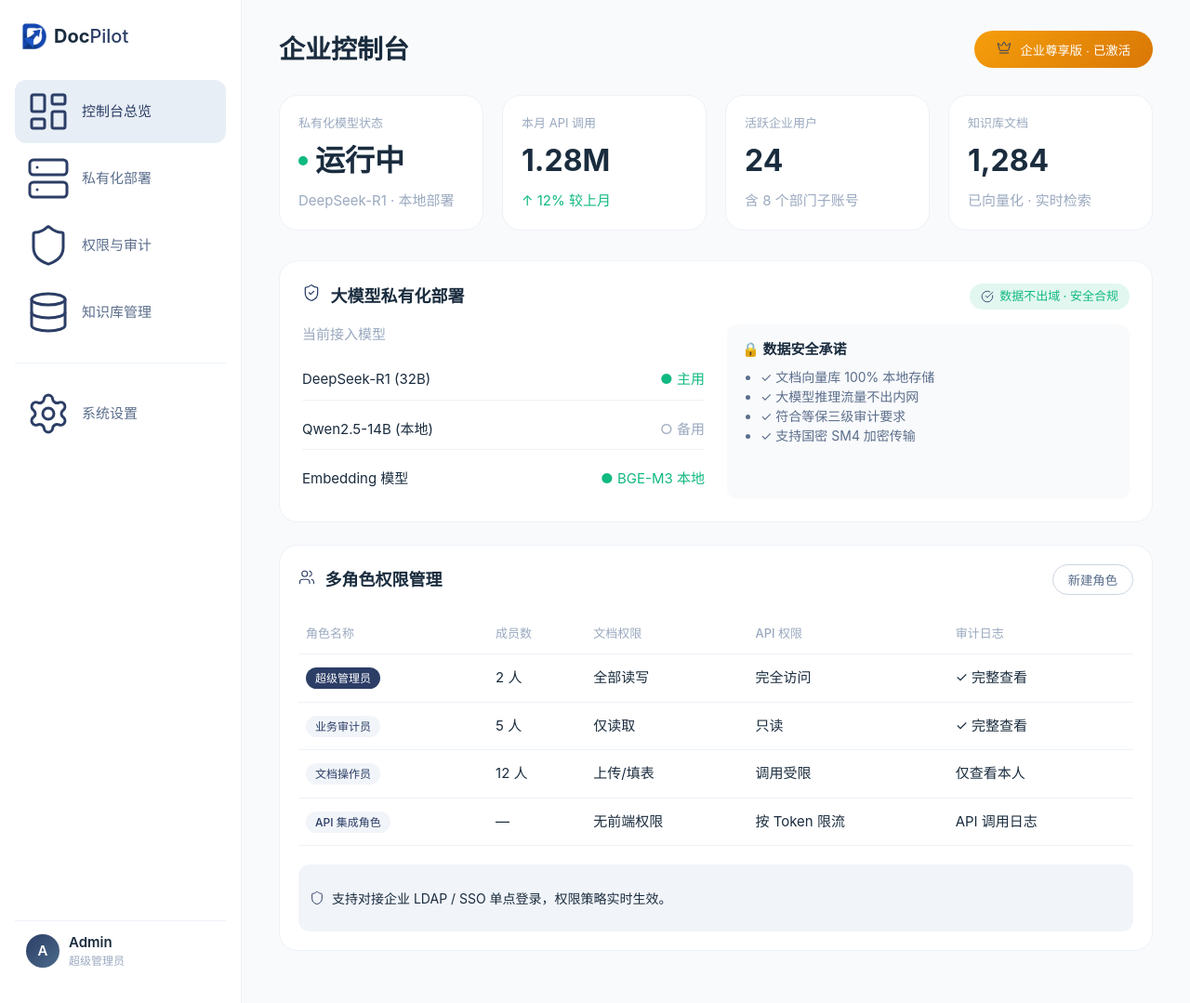
After one commit to hanHU196/DIOS, a Flask app: page /enterprise in a window 1280 px wide. The commit adds this page. Shown: the whole page at 93% size. Run offline with Flask 3, Linux system fonts and the light colour scheme.

Commit message:
修复logo，进度条

```diff
--- a/app.py
+++ b/app.py
@@ -1348,6 +1348,10 @@ def get_text_stats(text):
         'reading_time': reading_time
     }
 
+@app.route('/enterprise')
+def enterprise():
+    return render_template('enterprise.html')
+
 
 
 if __name__ == '__main__':
--- /dev/null
+++ b/templates/enterprise.html
@@ -0,0 +1,312 @@
+<!DOCTYPE html>
+<html lang="zh-CN">
+<head>
+    <meta charset="UTF-8">
+    <meta name="viewport" content="width=device-width, initial-scale=1.0">
+    <title>DocPilot · 企业控制台</title>
+    <!-- 直接复用你现有的设计系统，风格完全统一 -->
+    <link rel="stylesheet" href="/static/css/common.css">
+    <script src="https://unpkg.com/lucide@latest"></script>
+    <style>
+        /* 企业控制台专属布局（侧边栏 + 主内容） */
+        .console-wrapper {
+            display: flex;
+            min-height: 100vh;
+            background-color: var(--bg-subtle);
+        }
+
+        /* 侧边栏——完全使用你的 design tokens */
+        .console-sidebar {
+            width: 260px;
+            background: var(--surface-card);
+            border-right: 1px solid var(--border-light);
+            padding: 24px 16px;
+            display: flex;
+            flex-direction: column;
+        }
+
+        .sidebar-logo {
+            display: flex;
+            align-items: center;
+            gap: 8px;
+            margin-bottom: 32px;
+            padding-left: 8px;
+        }
+        .sidebar-logo img { height: 28px; }
+        .sidebar-logo span { font-weight: 700; font-size: 20px; color: var(--text-primary); }
+        .sidebar-logo span span { color: var(--accent-solid); font-weight: 500; }
+
+        .nav-menu {
+            flex: 1;
+            display: flex;
+            flex-direction: column;
+            gap: 4px;
+        }
+        .nav-item {
+            display: flex;
+            align-items: center;
+            gap: 12px;
+            padding: 10px 12px;
+            border-radius: var(--radius-md);
+            color: var(--text-secondary);
+            font-weight: 480;
+            transition: var(--transition);
+            cursor: default;
+        }
+        .nav-item i { width: 20px; height: 20px; stroke: currentColor; }
+        .nav-item:hover { background: var(--accent-soft); color: var(--text-primary); }
+        .nav-item.active { background: var(--accent-light); color: var(--accent-solid); }
+        .nav-divider { height: 1px; background: var(--border-light); margin: 16px 0; }
+
+        .user-info {
+            display: flex;
+            align-items: center;
+            gap: 10px;
+            padding: 12px;
+            border-top: 1px solid var(--border-light);
+            margin-top: auto;
+        }
+        .user-avatar {
+            width: 36px; height: 36px; border-radius: 50%;
+            background: linear-gradient(135deg, var(--gradient-start), var(--gradient-end));
+            display: flex; align-items: center; justify-content: center;
+            color: white; font-weight: 600;
+        }
+
+        /* 主内容区 */
+        .console-main {
+            flex: 1;
+            padding: 32px 40px;
+            overflow-y: auto;
+        }
+        .page-header {
+            display: flex;
+            justify-content: space-between;
+            align-items: center;
+            margin-bottom: 28px;
+        }
+        .page-title { font-size: 28px; font-weight: 600; color: var(--text-primary); }
+
+        /* 卡片样式——沿用你 workspace 的卡片设计 */
+        .stats-grid {
+            display: grid;
+            grid-template-columns: repeat(4, 1fr);
+            gap: 20px;
+            margin-bottom: 32px;
+        }
+        .stat-card {
+            background: var(--surface-card);
+            border: 1px solid var(--border-light);
+            border-radius: var(--radius-xl);
+            padding: 20px;
+            transition: var(--transition);
+        }
+        .stat-card:hover { box-shadow: var(--shadow-md); }
+        .stat-label { color: var(--text-placeholder); font-size: 13px; margin-bottom: 6px; }
+        .stat-value { font-size: 32px; font-weight: 700; color: var(--text-primary); }
+
+        .deploy-card {
+            background: var(--surface-card);
+            border: 1px solid var(--border-light);
+            border-radius: var(--radius-xl);
+            padding: 24px;
+            margin-bottom: 24px;
+        }
+        .deploy-header {
+            display: flex;
+            justify-content: space-between;
+            align-items: center;
+            margin-bottom: 16px;
+        }
+        .deploy-title { font-size: 18px; font-weight: 600; }
+        .badge-success {
+            background: rgba(16, 185, 129, 0.12);
+            color: var(--success);
+            padding: 4px 12px;
+            border-radius: 30px;
+            font-size: 13px;
+            font-weight: 500;
+            display: flex;
+            align-items: center;
+            gap: 6px;
+        }
+
+        .permission-table {
+            width: 100%;
+            border-collapse: collapse;
+        }
+        .permission-table th {
+            text-align: left; padding: 12px 8px; color: var(--text-placeholder);
+            font-weight: 500; font-size: 13px; border-bottom: 1px solid var(--border-light);
+        }
+        .permission-table td {
+            padding: 14px 8px; border-bottom: 1px solid var(--border-light);
+            color: var(--text-primary);
+        }
+        .role-badge {
+            background: var(--accent-soft);
+            color: var(--accent-solid);
+            padding: 4px 10px; border-radius: 30px; font-size: 12px; font-weight: 500;
+        }
+
+        /* 复用你的按钮样式，完全一致 */
+        .btn-premium {
+            background: linear-gradient(135deg, #F59E0B, #D97706);
+            border: none; padding: 10px 24px; border-radius: 40px; cursor: pointer;
+            color: white; font-weight: 500; transition: var(--transition);
+        }
+        .btn-premium:hover { transform: translateY(-2px); box-shadow: var(--shadow-md); }
+    </style>
+</head>
+<body class="console-wrapper">
+    <!-- 侧边栏 -->
+    <div class="console-sidebar">
+        <div class="sidebar-logo">
+            <img src="/static/logo.png" alt="DocPilot Logo">
+            <span>Doc<span>Pilot</span></span>
+        </div>
+        <div class="nav-menu">
+            <div class="nav-item active">
+                <i data-lucide="layout-dashboard"></i> 控制台总览
+            </div>
+            <div class="nav-item">
+                <i data-lucide="server"></i> 私有化部署
+            </div>
+            <div class="nav-item">
+                <i data-lucide="shield"></i> 权限与审计
+            </div>
+            <div class="nav-item">
+                <i data-lucide="database"></i> 知识库管理
+            </div>
+            <div class="nav-divider"></div>
+            <div class="nav-item">
+                <i data-lucide="settings"></i> 系统设置
+            </div>
+        </div>
+        <div class="user-info">
+            <div class="user-avatar">A</div>
+            <div>
+                <div style="font-weight: 600; color: var(--text-primary);">Admin</div>
+                <div style="font-size: 12px; color: var(--text-placeholder);">超级管理员</div>
+            </div>
+        </div>
+    </div>
+
+    <!-- 主内容区——就是你要录屏的“企业级控制台” -->
+    <div class="console-main">
+        <div class="page-header">
+            <div class="page-title">企业控制台</div>
+            <button class="btn-premium" onclick="alert('演示模式：联系销售升级企业版')">
+                <i data-lucide="crown" style="width: 16px; height: 16px; margin-right: 6px;"></i> 企业尊享版 · 已激活
+            </button>
+        </div>
+
+        <!-- 4个核心指标卡——呼应你的商业模式：私有化、API调用、用户数、模型状态 -->
+        <div class="stats-grid">
+            <div class="stat-card">
+                <div class="stat-label">私有化模型状态</div>
+                <div class="stat-value" style="display: flex; align-items: center; gap: 8px;">
+                    <span style="width: 10px; height: 10px; background: var(--success); border-radius: 50%;"></span> 运行中
+                </div>
+                <div style="margin-top: 8px; color: var(--text-placeholder);">DeepSeek-R1 · 本地部署</div>
+            </div>
+            <div class="stat-card">
+                <div class="stat-label">本月 API 调用</div>
+                <div class="stat-value">1.28M</div>
+                <div style="margin-top: 8px; color: var(--success);">↑ 12% 较上月</div>
+            </div>
+            <div class="stat-card">
+                <div class="stat-label">活跃企业用户</div>
+                <div class="stat-value">24</div>
+                <div style="margin-top: 8px; color: var(--text-placeholder);">含 8 个部门子账号</div>
+            </div>
+            <div class="stat-card">
+                <div class="stat-label">知识库文档</div>
+                <div class="stat-value">1,284</div>
+                <div style="margin-top: 8px; color: var(--text-placeholder);">已向量化 · 实时检索</div>
+            </div>
+        </div>
+
+        <!-- 核心卖点：私有化部署 + 数据不出域 -->
+        <div class="deploy-card">
+            <div class="deploy-header">
+                <div class="deploy-title">
+                    <i data-lucide="shield-check" style="width: 20px; height: 20px; margin-right: 6px; color: var(--success);"></i>
+                    大模型私有化部署
+                </div>
+                <span class="badge-success">
+                    <i data-lucide="check-circle" style="width: 14px; height: 14px;"></i> 数据不出域 · 安全合规
+                </span>
+            </div>
+            <div style="display: grid; grid-template-columns: 1fr 1fr; gap: 24px;">
+                <div>
+                    <div style="color: var(--text-placeholder); margin-bottom: 16px;">当前接入模型</div>
+                    <div style="display: flex; flex-direction: column; gap: 10px;">
+                        <div style="display: flex; justify-content: space-between; padding: 10px 0; border-bottom: 1px solid var(--border-light);">
+                            <span>DeepSeek-R1 (32B)</span> <span style="color: var(--success);">● 主用</span>
+                        </div>
+                        <div style="display: flex; justify-content: space-between; padding: 10px 0; border-bottom: 1px solid var(--border-light);">
+                            <span>Qwen2.5-14B (本地)</span> <span style="color: var(--text-placeholder);">○ 备用</span>
+                        </div>
+                        <div style="display: flex; justify-content: space-between; padding: 10px 0;">
+                            <span>Embedding 模型</span> <span style="color: var(--success);">● BGE-M3 本地</span>
+                        </div>
+                    </div>
+                </div>
+                <div style="background: var(--bg-subtle); border-radius: var(--radius-md); padding: 16px;">
+                    <div style="font-weight: 600; margin-bottom: 8px;">🔒 数据安全承诺</div>
+                    <ul style="color: var(--text-secondary); font-size: 14px; padding-left: 20px;">
+                        <li>✓ 文档向量库 100% 本地存储</li>
+                        <li>✓ 大模型推理流量不出内网</li>
+                        <li>✓ 符合等保三级审计要求</li>
+                        <li>✓ 支持国密 SM4 加密传输</li>
+                    </ul>
+                </div>
+            </div>
+        </div>
+
+        <!-- 多角色权限管理表格 -->
+        <div class="deploy-card" style="padding: 20px;">
+            <div style="display: flex; justify-content: space-between; align-items: center; margin-bottom: 20px;">
+                <div class="deploy-title">
+                    <i data-lucide="users" style="width: 18px; height: 18px; margin-right: 6px;"></i>
+                    多角色权限管理
+                </div>
+                <button class="btn-outline" style="padding: 6px 16px;">
+                    新建角色
+                </button>
+            </div>
+            <table class="permission-table">
+                <thead>
+                    <tr><th>角色名称</th><th>成员数</th><th>文档权限</th><th>API 权限</th><th>审计日志</th></tr>
+                </thead>
+                <tbody>
+                    <tr>
+                        <td><span class="role-badge" style="background: var(--accent-solid); color: white;">超级管理员</span></td>
+                        <td>2 人</td><td>全部读写</td><td>完全访问</td><td>✓ 完整查看</td>
+                    </tr>
+                    <tr>
+                        <td><span class="role-badge">业务审计员</span></td>
+                        <td>5 人</td><td>仅读取</td><td>只读</td><td>✓ 完整查看</td>
+                    </tr>
+                    <tr>
+                        <td><span class="role-badge">文档操作员</span></td>
+                        <td>12 人</td><td>上传/填表</td><td>调用受限</td><td>仅查看本人</td>
+                    </tr>
+                    <tr>
+                        <td><span class="role-badge">API 集成角色</span></td>
+                        <td>—</td><td>无前端权限</td><td>按 Token 限流</td><td>API 调用日志</td>
+                    </tr>
+                </tbody>
+            </table>
+            <div style="margin-top: 20px; padding: 12px; background: var(--accent-soft); border-radius: var(--radius-md); display: flex; align-items: center; gap: 8px;">
+                <i data-lucide="shield" style="width: 16px;"></i>
+                <span style="font-size: 14px;">支持对接企业 LDAP / SSO 单点登录，权限策略实时生效。</span>
+            </div>
+        </div>
+    </div>
+
+    <script src="/static/js/common.js"></script>
+    <script>lucide.createIcons();</script>
+</body>
+</html>
--- a/templates/index.html
+++ b/templates/index.html
@@ -24,7 +24,7 @@
     <nav class="navbar">
         <div class="nav-container">
             <a href="/" class="logo">
-                <img src="logo.png" alt="DocPilot Logo">
+                <img src="/static/logo.png" alt="DocPilot Logo">
                 <span>Doc</span>Pilot
             </a>
             <div class="nav-buttons" style="display: flex; gap: 12px; align-items: center;">
```
Also changed, not shown: instruction_parser.py (+38 -21 lines), static/css/workspace.css (+23 -0 lines), static/js/workspace.js (+153 -10 lines), templates/workspace.html (+1 -56 lines), static/logo.png (renamed from templates/logo.png).
